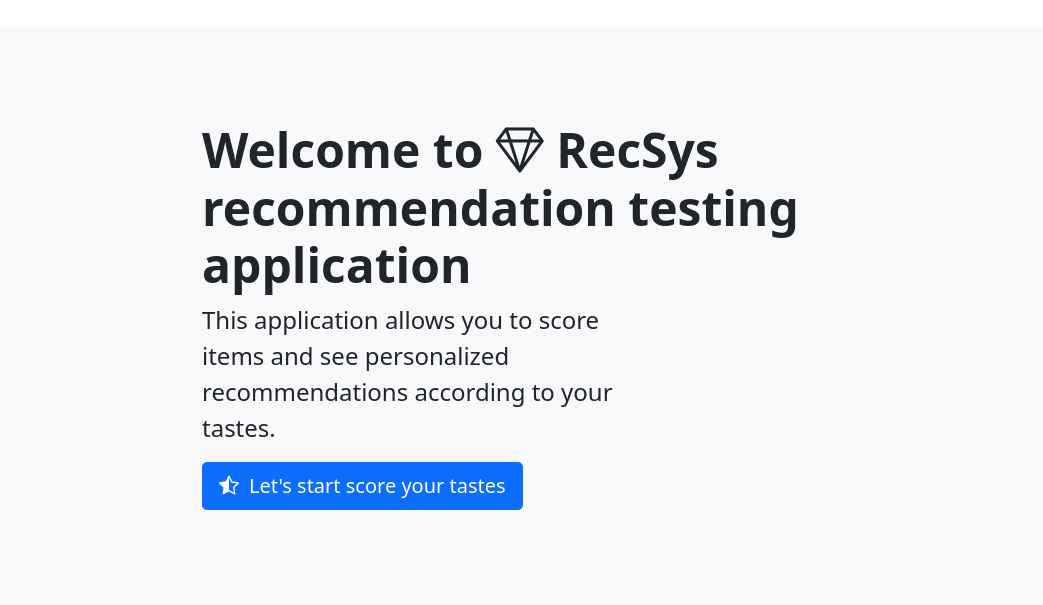
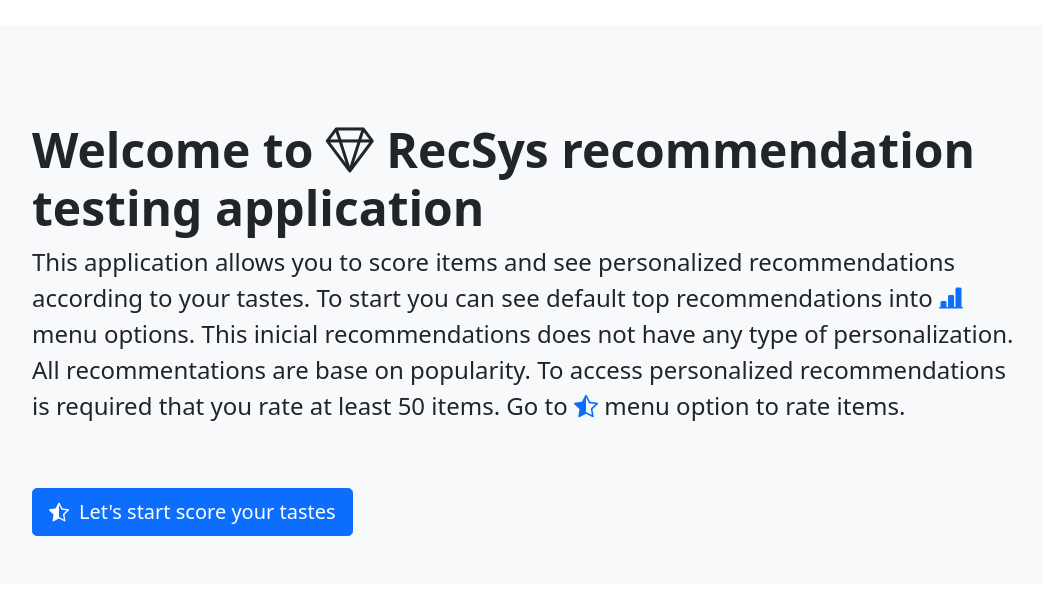
Before and after one commit to magistery-tps/rec-sys-client-lib, a Django app: page / in a window 1280 px wide. Shown: the part 56-661 px from the top of the page, without its empty margins (110-1153 px from the left). Run offline with Django 4.2, Linux system fonts and the light colour scheme; the visitor is signed in with stand-in values (Sample User, id 1); parts of the project's set-up code (start-up, migrations or seed data) failed here and were passed over.

Commit message:
feat: add basic app use explanation into home page

```diff
--- a/recsys/recsysweb/templates/single/home.html
+++ b/recsys/recsysweb/templates/single/home.html
@@ -8,10 +8,17 @@
 
 {% block content %}
     <div class="p-5 mb-4 bg-light rounded-3">
-        <div class="container-fluid py-5 col-md-8">
+        <div class="container-fluid py-5 col-md-12">
             <h1 class="display-5 fw-bold" onclick="return false">Welcome to <span class="bi-gem"> <strong>RecSys</strong> recommendation testing application</h1>
-            <p class="col-md-8 fs-4" onclick="return false">This application allows you to score items and see personalized recommendations according to your tastes.</p>
-            <a class="btn btn-primary btn-lg" role="button"  href="{% url 'likes' %}"><span class="bi-star-half">&ensp;</span>Let's start score your tastes</a>
+            <p class="col-md-12 fs-4" onclick="return false">This application allows you to score items and see personalized recommendations according to your tastes.
+            To start you can see default top recommendations into <a class="bi-bar-chart-line-fill" href="{% url 'recommendations' %}"></a> menu options. This inicial recommendations does not have any type of personalization. All recommentations are base on popularity.
+            To access personalized recommendations is required that you rate at least 50 items. Go to <a class="bi-star-half" href="{% url 'likes' %}"></a> menu option to rate items.
+            </p>
+        </div>
+        <div class="container-fluid col-md-12 text-right">
+            <a class="btn btn-primary btn-lg" role="button"  href="{% url 'likes' %}">
+                <span class="bi-star-half">&ensp;</span>Let's start score your tastes
+            </a>
         </div>
     </div>
 {% endblock %}
```
